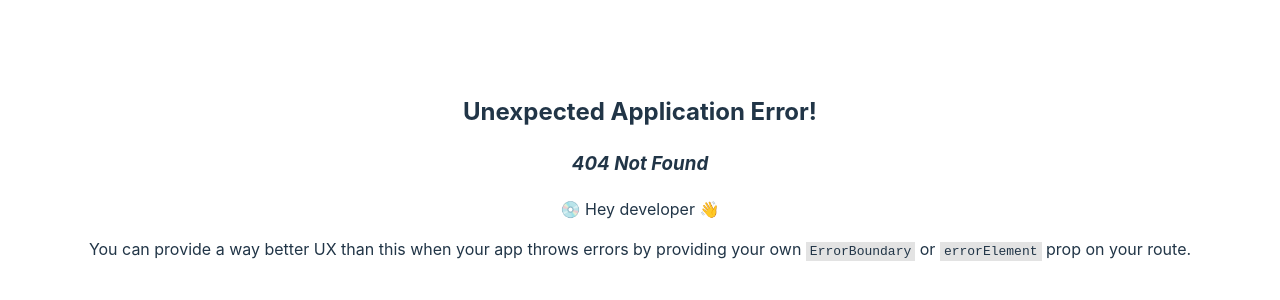
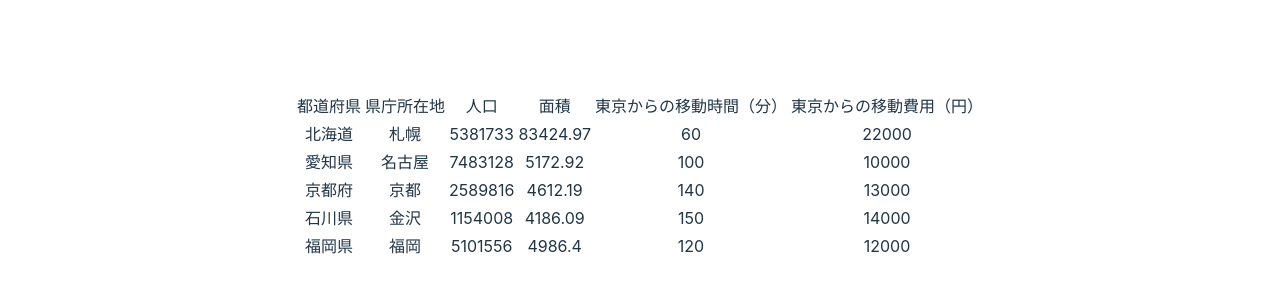
Before and after one commit to takuya320/vite-on-vercel, a React (Vite) app: page /table-test in a window 1280 px wide. Before the commit this address had no page. Shown: the part 224-524 px from the top of the page. Built offline with nearby package versions, Linux system fonts and the light colour scheme.

Commit message:
add table

```diff
--- a/package.json
+++ b/package.json
@@ -12,6 +12,8 @@
     "coverage": "vitest run --coverage"
   },
   "dependencies": {
+    "@chakra-ui/react": "^2.8.2",
+    "@tanstack/react-table": "^8.20.5",
     "@vercel/analytics": "^1.1.1",
     "react": "^18.2.0",
     "react-dom": "^18.2.0",
--- a/src/features/component-test/ComponentTest.tsx
+++ b/src/features/component-test/ComponentTest.tsx
@@ -1,7 +1,7 @@
 import React from 'react'
 import SampleComponent from './components/SampleComponent'
 
-const ComponentTest = () => {
+const ComponentTest: React.FC = () => {
   return (
     <React.Fragment>
       <SampleComponent title={'Component 1'} />
@@ -10,5 +10,4 @@ const ComponentTest = () => {
     </React.Fragment>
   )
 }
-
 export default ComponentTest
--- /dev/null
+++ b/src/features/table-test/TableTest.tsx
@@ -0,0 +1,123 @@
+import React from 'react'
+import { ColumnDef, flexRender, getCoreRowModel, useReactTable } from '@tanstack/react-table'
+import { Table, TableContainer, Tbody, Td, Th, Thead, Tr } from '@chakra-ui/react'
+
+type Prefecture = {
+  // 都道府県名
+  name: string
+  // 県庁所在地
+  capital: string
+  // 人口
+  population: number
+  // 面積
+  area: number
+  // 東京からの移動時間（分）
+  timeFromTokyo: number
+  // 東京からの移動費用（円）
+  costFromTokyo: number
+}
+
+const prefectures: Prefecture[] = [
+  {
+    name: '北海道',
+    capital: '札幌',
+    population: 5381733,
+    area: 83424.97,
+    timeFromTokyo: 60,
+    costFromTokyo: 22000,
+  },
+  {
+    name: '愛知県',
+    capital: '名古屋',
+    population: 7483128,
+    area: 5172.92,
+    timeFromTokyo: 100,
+    costFromTokyo: 10000,
+  },
+  {
+    name: '京都府',
+    capital: '京都',
+    population: 2589816,
+    area: 4612.19,
+    timeFromTokyo: 140,
+    costFromTokyo: 13000,
+  },
+  {
+    name: '石川県',
+    capital: '金沢',
+    population: 1154008,
+    area: 4186.09,
+    timeFromTokyo: 150,
+    costFromTokyo: 14000,
+  },
+  {
+    name: '福岡県',
+    capital: '福岡',
+    population: 5101556,
+    area: 4986.4,
+    timeFromTokyo: 120,
+    costFromTokyo: 12000,
+  },
+]
+
+const columns: ColumnDef<Prefecture, any>[] = [
+  {
+    accessorKey: 'name',
+    header: '都道府県',
+  },
+  {
+    accessorKey: 'capital',
+    header: '県庁所在地',
+  },
+  {
+    accessorKey: 'population',
+    header: '人口',
+  },
+  {
+    accessorKey: 'area',
+    header: '面積',
+  },
+  {
+    accessorKey: 'timeFromTokyo',
+    header: '東京からの移動時間（分）',
+  },
+  {
+    accessorKey: 'costFromTokyo',
+    header: '東京からの移動費用（円）',
+  },
+]
+
+const TableTest: React.FC = () => {
+  const table = useReactTable<Prefecture>({
+    data: prefectures,
+    columns,
+    getCoreRowModel: getCoreRowModel(),
+  })
+  return (
+    <React.Fragment>
+      <TableContainer>
+        <Table>
+          <Thead>
+            {table.getHeaderGroups().map((headerGroup) => (
+              <Tr key={headerGroup.id}>
+                {headerGroup.headers.map((header) => (
+                  <Th key={header.id}>{header.isPlaceholder ? null : flexRender(header.column.columnDef.header, header.getContext())}</Th>
+                ))}
+              </Tr>
+            ))}
+          </Thead>
+          <Tbody>
+            {table.getRowModel().rows.map((row) => (
+              <Tr key={row.id}>
+                {row.getVisibleCells().map((cell) => (
+                  <Td key={cell.id}>{flexRender(cell.column.columnDef.cell, cell.getContext())}</Td>
+                ))}
+              </Tr>
+            ))}
+          </Tbody>
+        </Table>
+      </TableContainer>
+    </React.Fragment>
+  )
+}
+export default TableTest
--- a/src/router.tsx
+++ b/src/router.tsx
@@ -1,5 +1,6 @@
 import App from './App.tsx'
 import ComponentTest from './features/component-test/ComponentTest.tsx'
+import TableTest from './features/table-test/TableTest.tsx'
 import { createBrowserRouter } from 'react-router-dom'
 
 export const router = createBrowserRouter([
@@ -8,6 +9,10 @@ export const router = createBrowserRouter([
     element: <ComponentTest />,
   },
   {
+    path: '/table-test',
+    element: <TableTest />,
+  },
+  {
     path: '/',
     element: <App />,
   },
```
Also changed, not shown: 1 other file (tests, documents, lock files or other folders).
